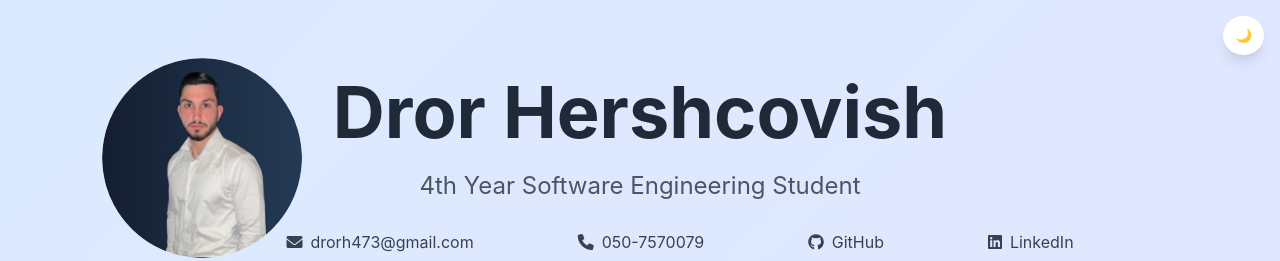
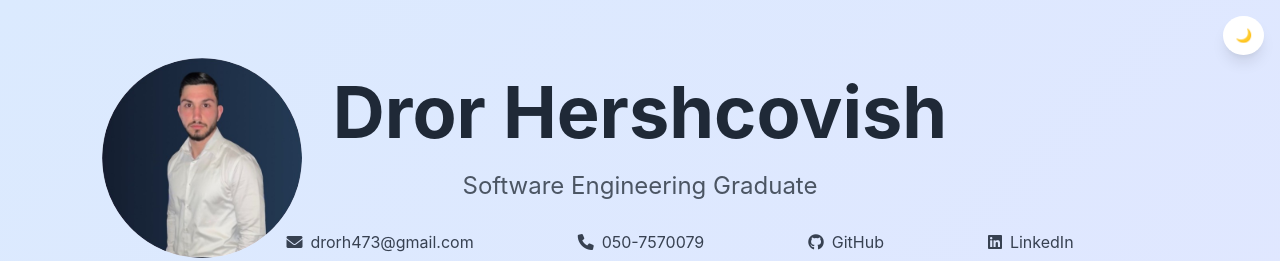
Before and after one commit to Drorh473/Portfolio_Website, a React (Create React App) app: page / in a window 1280 px wide. Shown: the top 261 px of the page. Built offline with nearby package versions, Linux system fonts and the light colour scheme.

Commit message:
fixed header

```diff
--- a/src/App.js
+++ b/src/App.js
@@ -35,7 +35,7 @@ export default function Portfolio() {
         </div>
         <div className="hero-content">
           <h1 className="hero-title">Dror Hershcovish</h1>
-          <p className="hero-subtitle">4th Year Software Engineering Student</p>
+          <p className="hero-subtitle">Software Engineering Graduate</p>
           <div className="contact-links">
             <a href="mailto:drorh473@gmail.com" className="contact-link">
               <i className="fas fa-envelope"></i>
@@ -55,7 +55,7 @@ export default function Portfolio() {
               <span>GitHub</span>
             </a>
             <a
-              href="https://www.linkedin.com/in/dror-hershcovish-28813923a/"
+              href="https://www.linkedin.com/in/dror-hershcovish/"
               target="_blank"
               rel="noopener noreferrer"
               className="contact-link"
```
